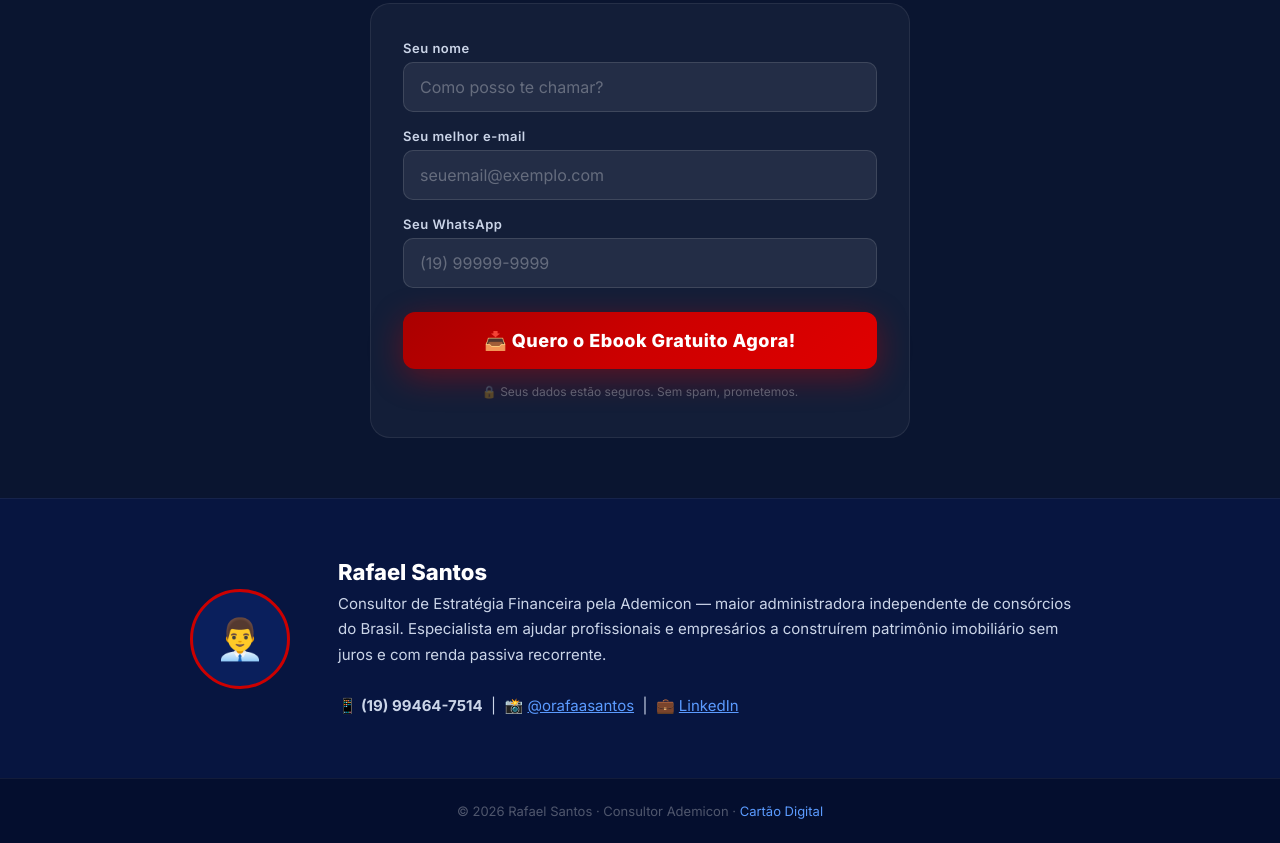
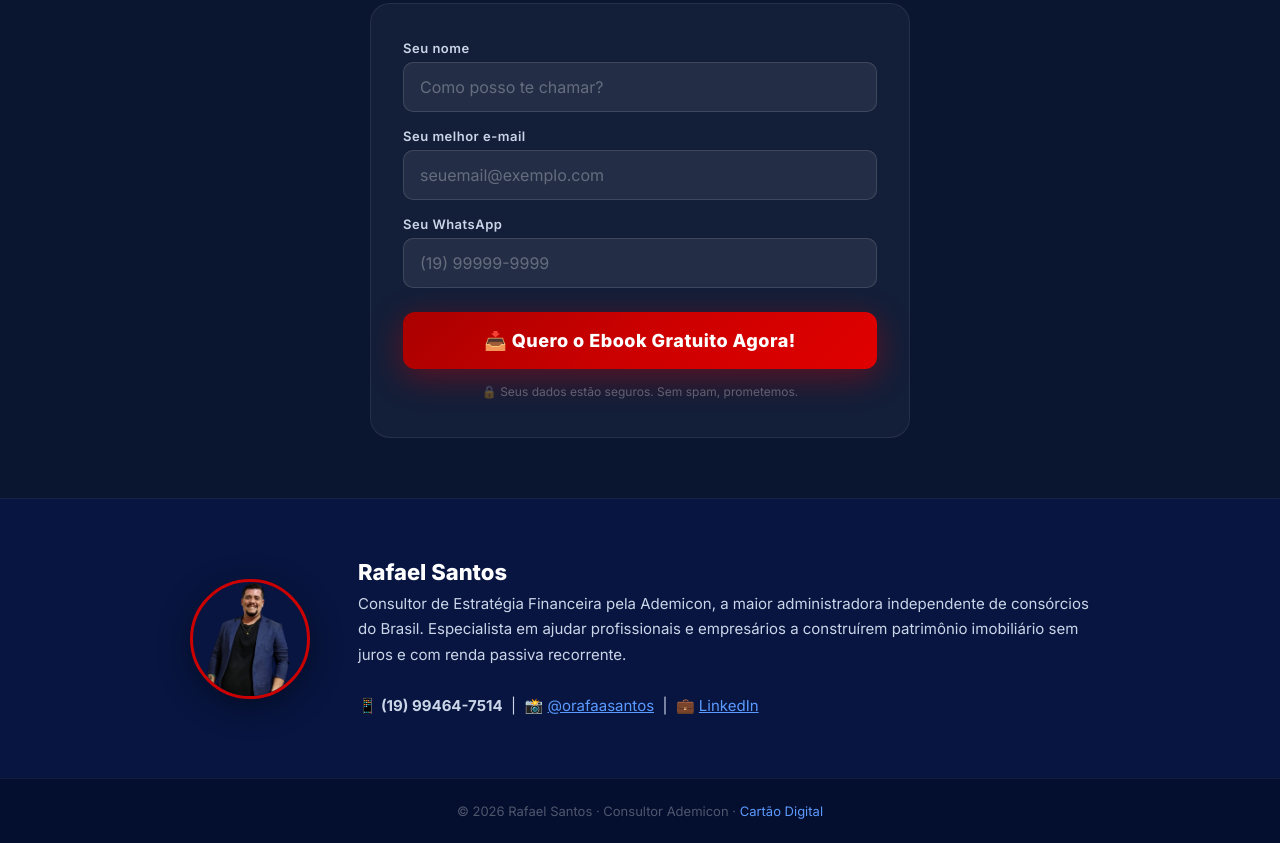
Before and after one commit to orafaasantos/ebook-patrimonio, a plain HTML site: page index.html in a window 1280 px wide. Shown: the part 976-1819 px from the top of the page. Drawn offline with Linux system fonts and the light colour scheme.

Commit message:
feat: add rafael photo and fix bio text

```diff
--- a/index.html
+++ b/index.html
@@ -317,14 +317,13 @@
       gap: 48px;
     }
     .sobre-avatar {
-      width: 100px; height: 100px;
+      width: 120px; height: 120px;
       border-radius: 50%;
       border: 3px solid var(--red);
       object-fit: cover;
+      object-position: center top;
       flex-shrink: 0;
-      background: #0a1f5c;
-      display: flex; align-items: center; justify-content: center;
-      font-size: 40px;
+      box-shadow: 0 8px 32px rgba(0,0,0,0.4);
     }
     .sobre-text h3 {
       font-size: 22px; font-weight: 800; color: #fff; margin-bottom: 6px;
@@ -453,11 +452,11 @@
   <!-- SOBRE RAFAEL -->
   <section class="sobre">
     <div class="sobre-inner">
-      <div class="sobre-avatar">👨‍💼</div>
+      <img src="eu.png" alt="Rafael Santos" class="sobre-avatar"/>
       <div class="sobre-text">
         <h3>Rafael Santos</h3>
         <p>
-          Consultor de Estratégia Financeira pela Ademicon — maior administradora independente de
+          Consultor de Estratégia Financeira pela Ademicon, a maior administradora independente de
           consórcios do Brasil. Especialista em ajudar profissionais e empresários a construírem
           patrimônio imobiliário sem juros e com renda passiva recorrente.
           <br/><br/>
```
Also changed, not shown: eu.png (added).
